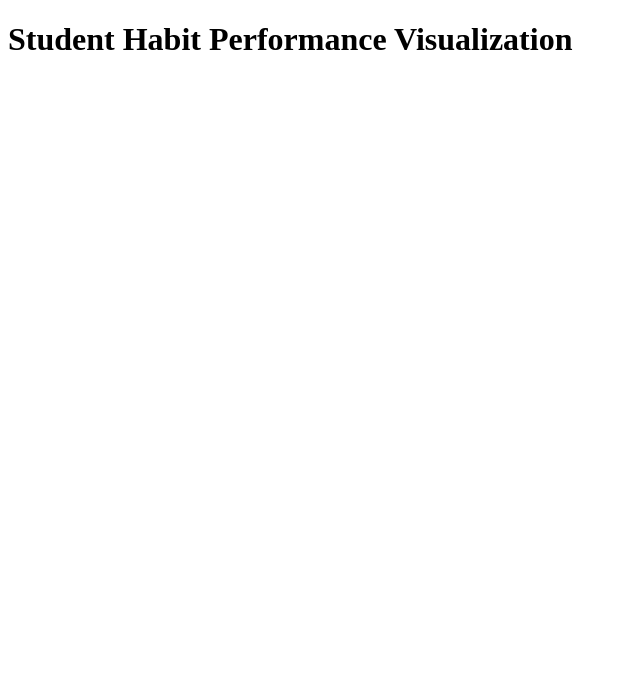
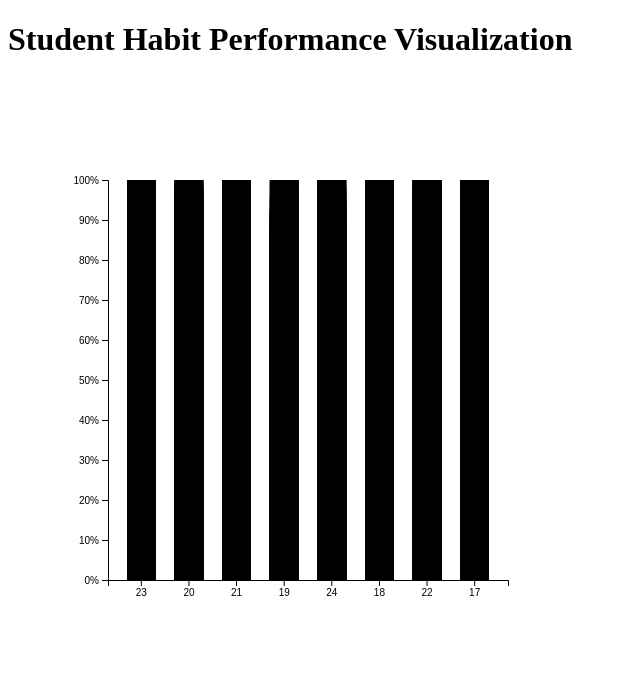
Before and after one commit to apgodsen/Student_Performance, a plain HTML site: page index.html in a window 1280 px wide. Shown: the whole page, without its empty margins (0-640 px from the left). Drawn offline with nearby package versions, Linux system fonts and the light colour scheme; no server answers.

Commit message:
Update index.html

```diff
--- a/index.html
+++ b/index.html
@@ -29,7 +29,7 @@
 
                 var g = svg.append("g").attr("transform", "translate("+100+", "+100+")");
                 //load file and create the graph
-                d3.csv("./New folder/student_habits_performance.csv")
+                d3.csv("student_habits_performance.csv")
                     .then(function(data){
                         console.log("Data loaded:", data); // Log the loaded data
                         // Parse the data and convert strings to numbers
```
